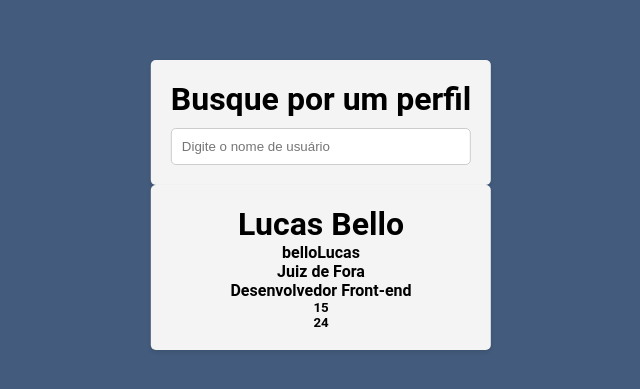
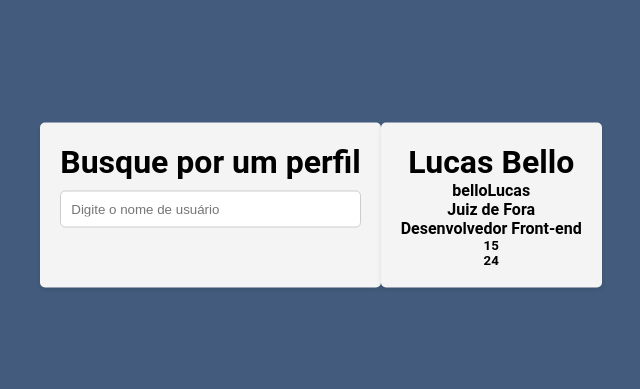
Before and after one commit to belloLucas/gh-profile, a Vue app: page / in a window 1280 px wide. Shown: the part 195-584 px from the top of the page, without its empty margins (319-959 px from the left). Built offline with nearby package versions, Linux system fonts and the light colour scheme.

Commit message:
refactor: changing styles

```diff
--- a/src/App.vue
+++ b/src/App.vue
@@ -10,6 +10,10 @@ import CardComponent from './components/CardComponent.vue'
 
 <style scoped>
   .wrapper {
+    display: flex;
+    justify-content: center;
+    width: 100%;
+
     position: absolute;
     top: 50%;
     left: 50%;
```
